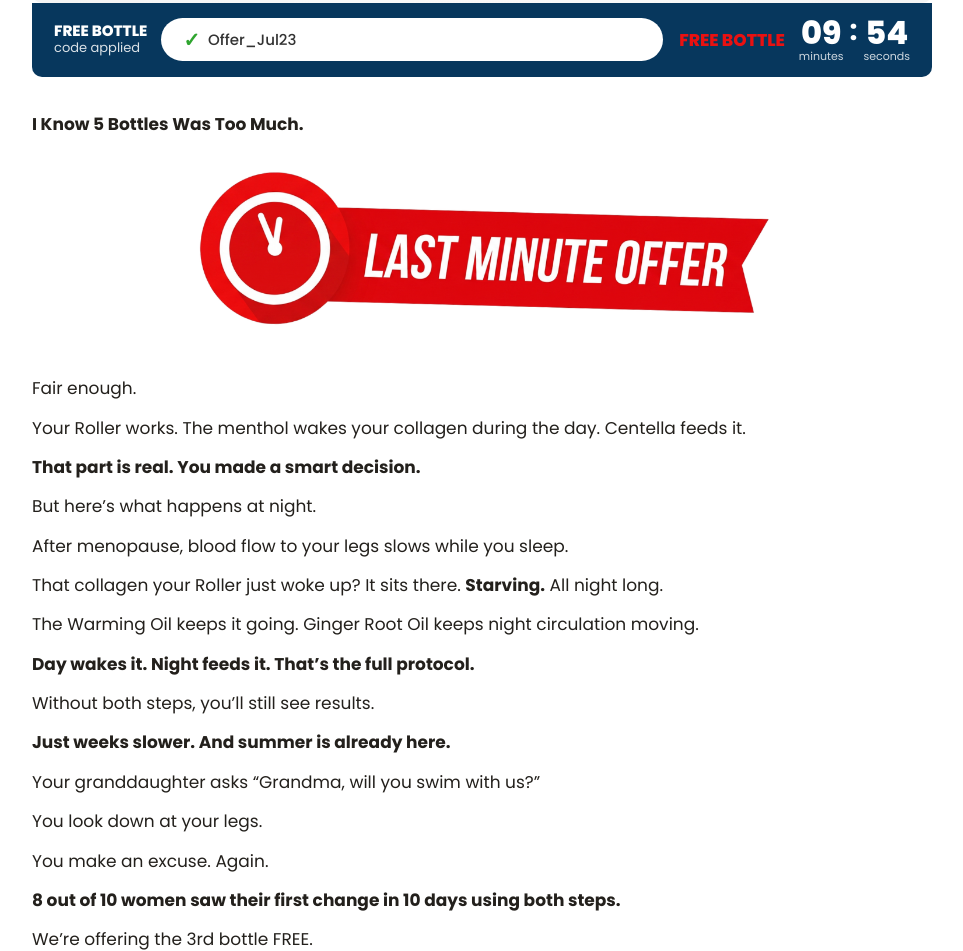
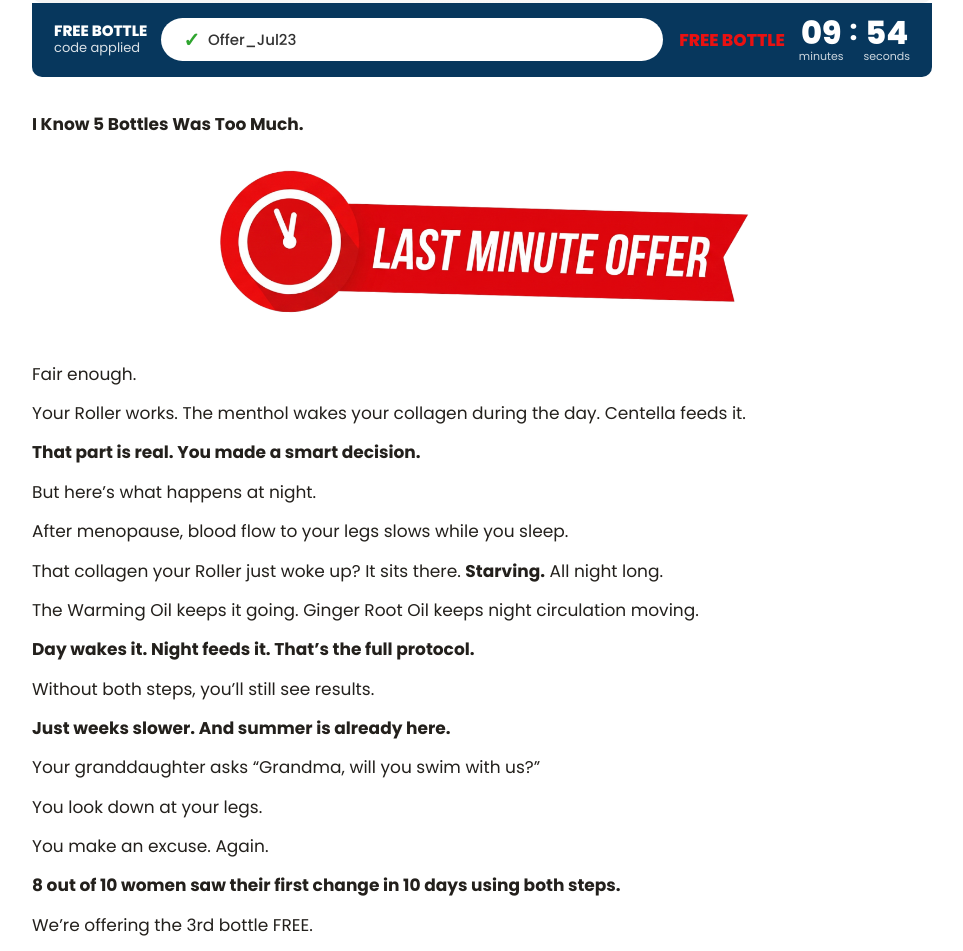
Before and after one commit to aleksandar-wellovia/cs-adv1-oto1-ds-1, a plain HTML site: page index.html in a window 1280 px wide. Shown: the part 785-1736 px from the top of the page, without its empty margins (158-1121 px from the left). Drawn offline with Linux system fonts and the light colour scheme.

Commit message:
Reduce lmf image size slightly
Co-Authored-By: Claude Opus 4.6 <noreply@anthropic.com>

```diff
--- a/index.html
+++ b/index.html
@@ -2070,7 +2070,7 @@ body,
 
   <section>
     <p class="line b">I Know 5 Bottles Was Too Much.</p>
-    <div class="photo content-photo"><img src="lmf.png" alt="Last minute offer" style="max-width:700px !important;width:85% !important;height:auto !important;display:block !important;margin:0 auto !important;"></div>
+    <div class="photo content-photo"><img src="lmf.png" alt="Last minute offer" style="max-width:650px !important;width:78% !important;height:auto !important;display:block !important;margin:0 auto !important;"></div>
     <p class="line">Fair enough.</p>
     <p class="line">Your Roller works. The menthol wakes your collagen during the day. Centella feeds it.</p>
     <p class="line b">That part is real. You made a smart decision.</p>
```
